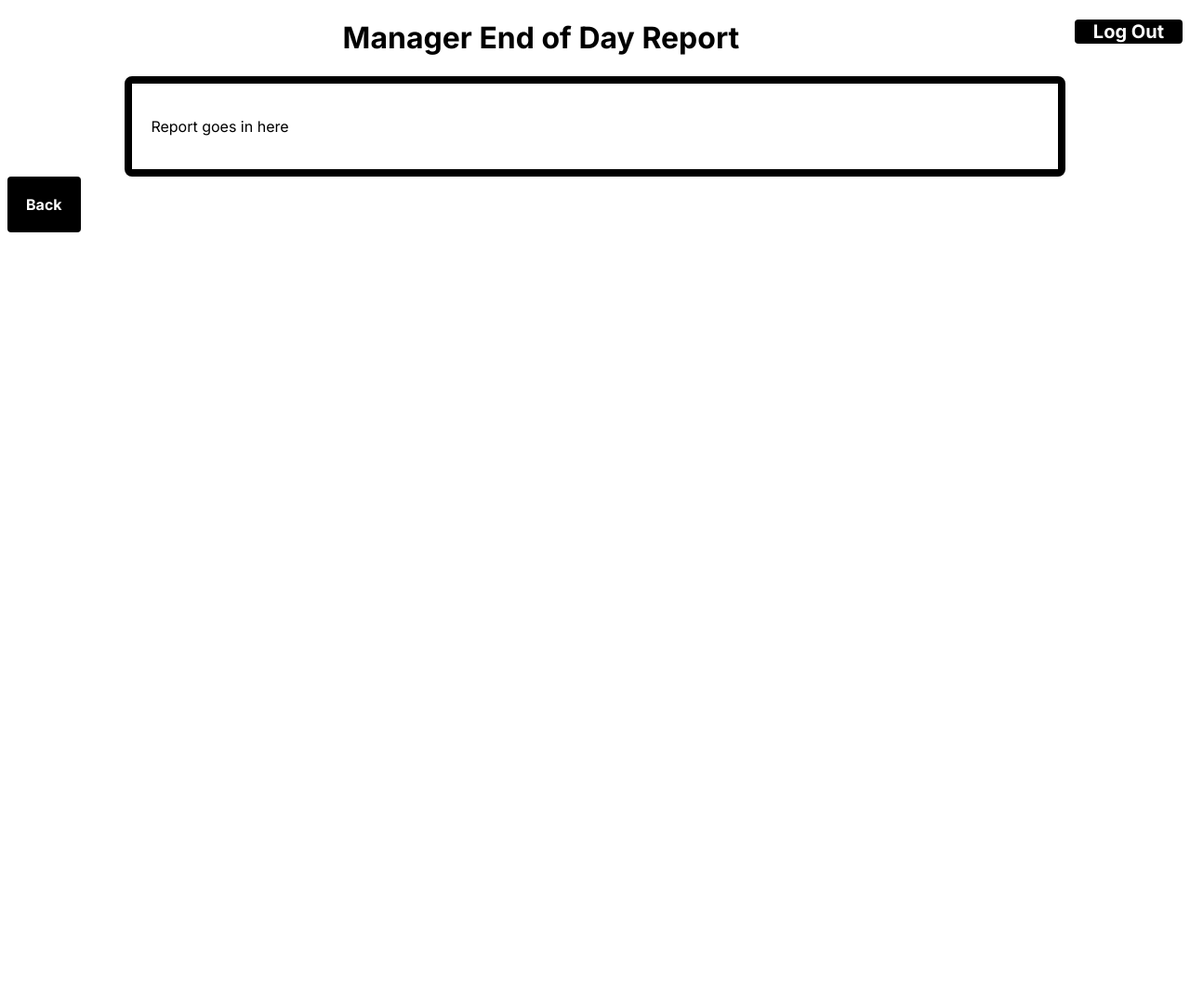
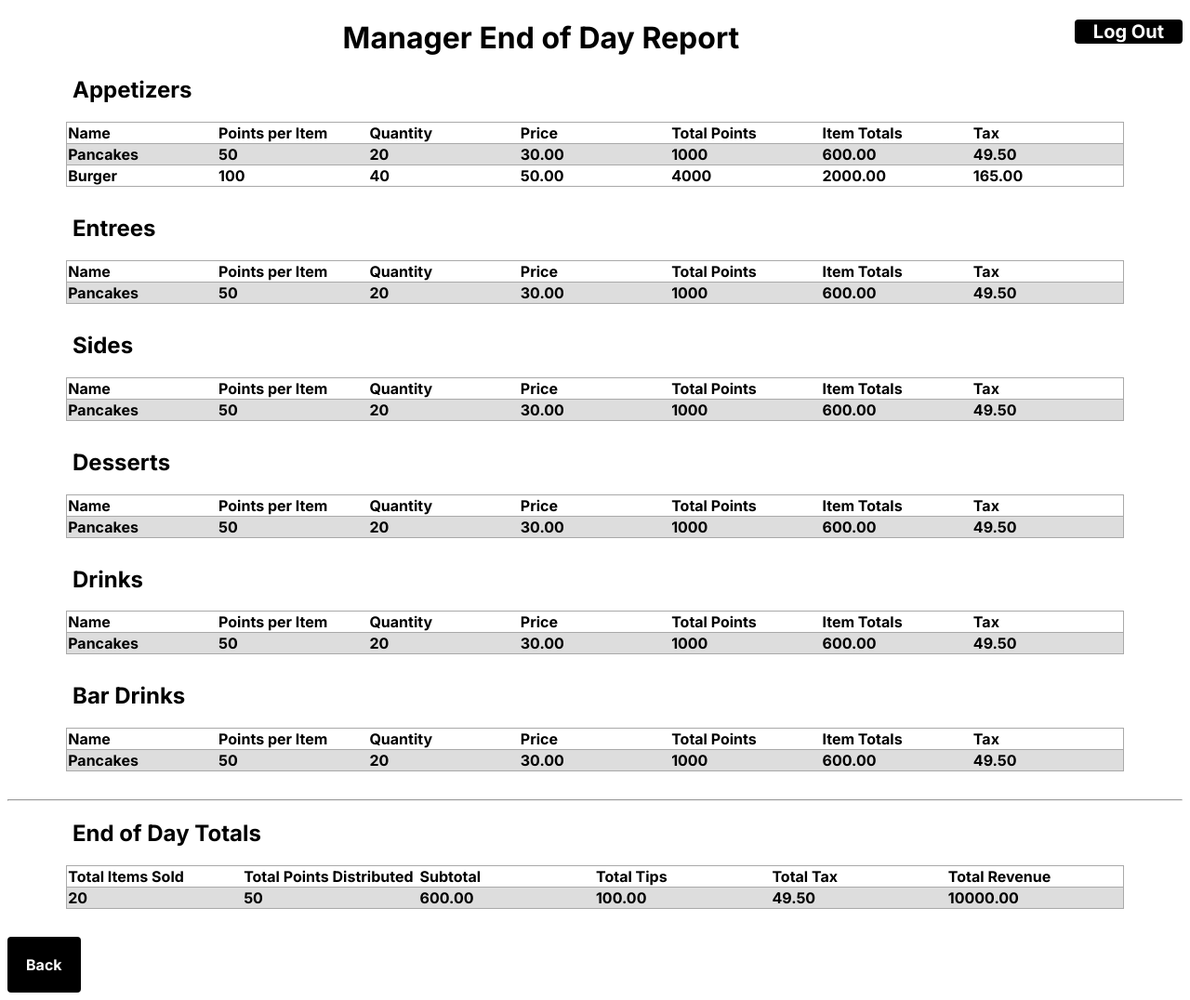
Before and after one commit to LucasCopertino/CSCE-3444-Software-Engineering-Project, a Django app: page /manager-report/ in a window 1280 px wide. Shown: the whole page at 93% size. Before the commit the page ends 250 px from the top, so only its background shows below. Run offline with Django 3.2, Linux system fonts and the light colour scheme; lists and menus that the app fills with data are empty.

Commit message:
reconstructed manager_report.html

```diff
--- a/restaurant/templates/staff/manager_report.html
+++ b/restaurant/templates/staff/manager_report.html
@@ -3,6 +3,9 @@
     <head>
         <title>Manager End of Day Report</title>
     </head>
+    <meta charset="UTF-8">
+    <meta http-equiv="X-UA-Compatible" content="IE=edge">
+    <meta name="viewport" content="width=device-width, initial-scale=1.0">
     <style>
         @import url('https://fonts.googleapis.com/css2?family=Inter:wght@200;300;400;500;600;700;800;900&family=Kaushan+Script&family=Montserrat:wght@200;300;400;500;600;700;800;900&display=swap');
 
@@ -12,13 +15,16 @@
             --Mont: 'Montserrat', sans-serif;
         }
 
+        body {
+            font-family: var(--Inter);
+        }
+
         .logout-container{
             float: right;
         }
 
         .logout-container button{
             background-color: black;
-
             font-family: var(--Inter);
             font-size: 20px;
             font-weight: bold;
@@ -43,14 +49,36 @@
             text-align: center;
         }
 
-        .report{
+        .table-name {
+            margin-left: 70px;
+        }
+
+        table {
+            table-layout: fixed;
+            margin-left: auto;
+            margin-right: auto;
             font-family: var(--Inter);
+            align-content: center;
+            border-collapse: collapse;
+            width: 90%;
+            margin-bottom: 30px;
+        }
+
+        #totals {
+
+            width: 90%;
+            align-content: center;
+        }
+
+        td, tr {
+            width: 10%;
+            border: 1px solid darkgray;
             text-align: left;
-            border: solid black 8px;
-            border-radius: 8px;
-            margin-left: 10%;
-            margin-right: 10%;
-            padding: 20px;
+            padding: 8px;
+        }
+
+        tr:nth-child(even) {
+            background-color: #dddddd;
         }
 
         .back-button{
@@ -84,9 +112,186 @@
             <h1>Manager End of Day Report</h1>
         </div>
         <!--Report goes here-->
-        <div class='report'>
-            <p>Report goes in here</p>
-        </div>
+        <!--Start of table-->
+        <h2 class="table-name">Appetizers</h2>
+        <table>
+            <tr>
+                <!--Table Headers-->
+                <th>Name</th>
+                <th>Points per Item</th>
+                <th>Quantity</th>
+                <th>Price</th>
+                <th>Total Points</th>
+                <th>Item Totals</th>
+                <th>Tax</th>
+            </tr>
+            <!--Items go here-->
+            <tr>
+                <th>Pancakes</th>
+                <th>50</th>
+                <th>20</th>
+                <th>30.00</th>
+                <th>1000</th>
+                <th>600.00</th>
+                <th>49.50</th>
+            </tr>
+            <tr>
+                <th>Burger</th>
+                <th>100</th>
+                <th>40</th>
+                <th>50.00</th>
+                <th>4000</th>
+                <th>2000.00</th>
+                <th>165.00</th>
+            </tr>
+        </table>
+        <!--End of Table-->
+                <!--Start of table-->
+        <h2 class="table-name">Entrees</h2>
+        <table>
+            <tr>
+                <!--Table Headers-->
+                <th>Name</th>
+                <th>Points per Item</th>
+                <th>Quantity</th>
+                <th>Price</th>
+                <th>Total Points</th>
+                <th>Item Totals</th>
+                <th>Tax</th>
+            </tr>
+            <!--Items go here-->
+            <tr>
+                <th>Pancakes</th>
+                <th>50</th>
+                <th>20</th>
+                <th>30.00</th>
+                <th>1000</th>
+                <th>600.00</th>
+                <th>49.50</th>
+            </tr>
+        </table>
+        <!--End of Table-->
+        <h2 class="table-name">Sides</h2>
+        <table>
+            <tr>
+                <!--Table Headers-->
+                <th>Name</th>
+                <th>Points per Item</th>
+                <th>Quantity</th>
+                <th>Price</th>
+                <th>Total Points</th>
+                <th>Item Totals</th>
+                <th>Tax</th>
+            </tr>
+            <!--Items go here-->
+            <tr>
+                <th>Pancakes</th>
+                <th>50</th>
+                <th>20</th>
+                <th>30.00</th>
+                <th>1000</th>
+                <th>600.00</th>
+                <th>49.50</th>
+            </tr>
+        </table>
+        <!--End of Table-->
+        <h2 class="table-name">Desserts</h2>
+        <table>
+            <tr>
+                <!--Table Headers-->
+                <th>Name</th>
+                <th>Points per Item</th>
+                <th>Quantity</th>
+                <th>Price</th>
+                <th>Total Points</th>
+                <th>Item Totals</th>
+                <th>Tax</th>
+            </tr>
+            <!--Items go here-->
+            <tr>
+                <th>Pancakes</th>
+                <th>50</th>
+                <th>20</th>
+                <th>30.00</th>
+                <th>1000</th>
+                <th>600.00</th>
+                <th>49.50</th>
+            </tr>
+        </table>
+        <!--End of Table-->
+        <h2 class="table-name">Drinks</h2>
+        <table>
+            <tr>
+                <!--Table Headers-->
+                <th>Name</th>
+                <th>Points per Item</th>
+                <th>Quantity</th>
+                <th>Price</th>
+                <th>Total Points</th>
+                <th>Item Totals</th>
+                <th>Tax</th>
+            </tr>
+            <!--Items go here-->
+            <tr>
+                <th>Pancakes</th>
+                <th>50</th>
+                <th>20</th>
+                <th>30.00</th>
+                <th>1000</th>
+                <th>600.00</th>
+                <th>49.50</th>
+            </tr>
+        </table>
+        <!--End of Table-->
+        <h2 class="table-name">Bar Drinks</h2>
+        <table>
+            <tr>
+                <!--Table Headers-->
+                <th>Name</th>
+                <th>Points per Item</th>
+                <th>Quantity</th>
+                <th>Price</th>
+                <th>Total Points</th>
+                <th>Item Totals</th>
+                <th>Tax</th>
+            </tr>
+            <!--Items go here-->
+            <tr>
+                <th>Pancakes</th>
+                <th>50</th>
+                <th>20</th>
+                <th>30.00</th>
+                <th>1000</th>
+                <th>600.00</th>
+                <th>49.50</th>
+            </tr>
+        </table>
+        <!--End of Table-->
+        <hr>
+        <!--End of Day Totals-->
+        <h2 class="table-name">End of Day Totals</h2>
+        <table id="totals">
+            <tr>
+                <!--Table Headers-->
+                <th>Total Items Sold</th>
+                <th>Total Points Distributed</th>
+                <th>Subtotal</th>
+                <th>Total Tips</th>
+                <th>Total Tax</th>
+                <th>Total Revenue</th>
+            </tr>
+            <!--Items go here-->
+            <tr>
+                <th>20</th>
+                <th>50</th>
+                <th>600.00</th>
+                <th>100.00</th>
+                <th>49.50</th>
+                <th>10000.00</th>
+            </tr>
+        </table>
+        <!--End of Table-->
+
         <button class="back-button"><a href="#back">Back</a></button>
 
     </body>
```
